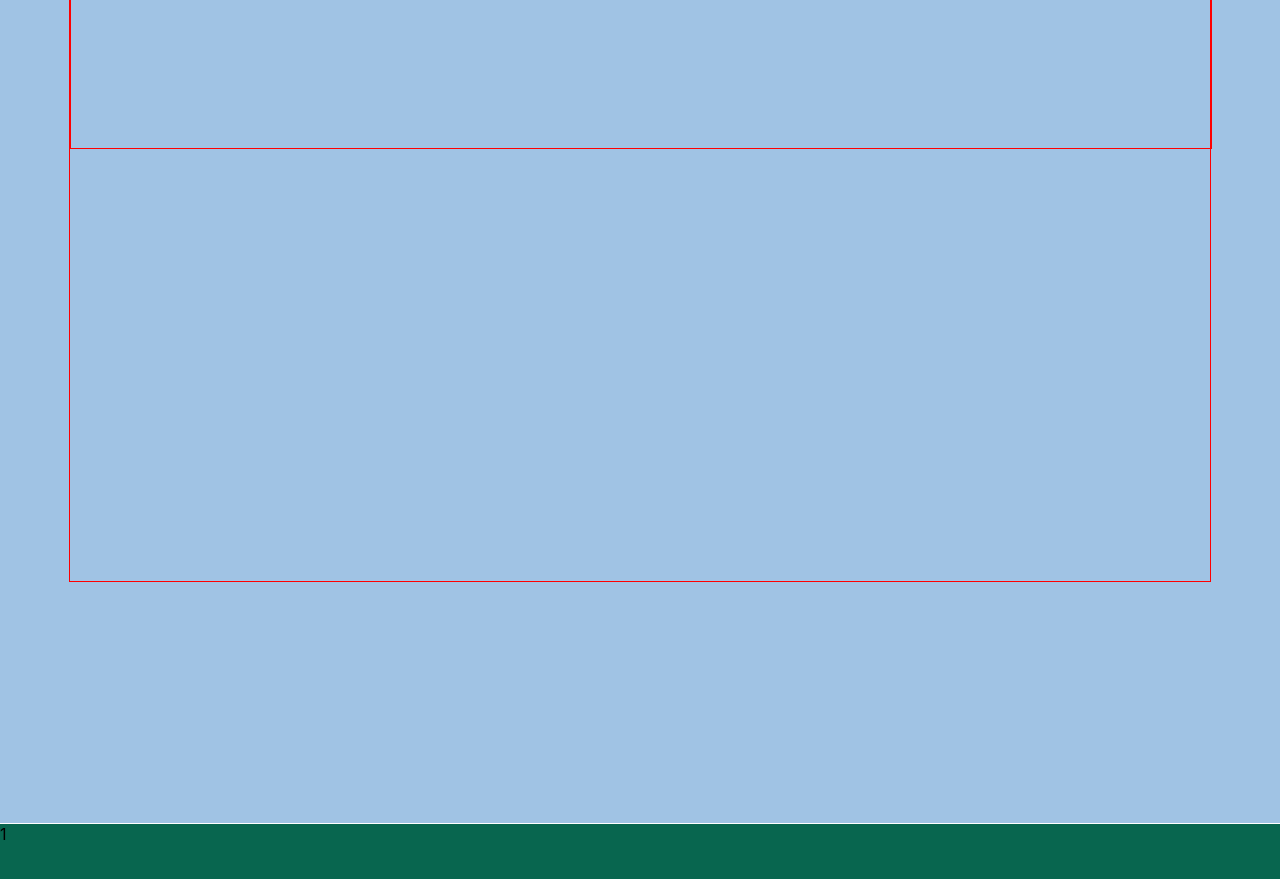
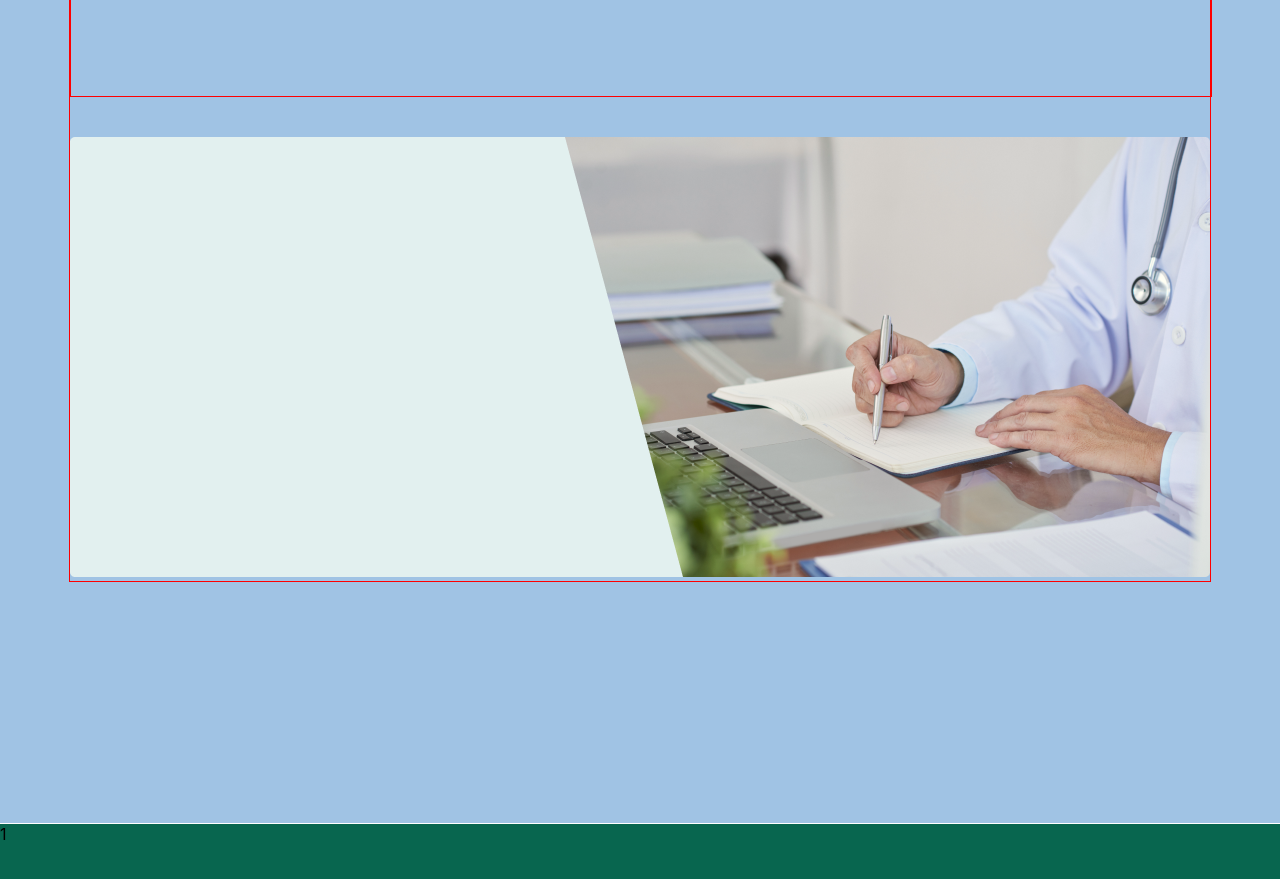
Before and after one commit to yungalesgerov/testSPA, a React app: page / in a window 1280 px wide. Shown: the part 1420-2299 px from the top of the page. Built offline with nearby package versions, Linux system fonts and the light colour scheme.

Commit message:
Add slider

```diff
--- a/package.json
+++ b/package.json
@@ -49,6 +49,7 @@
     "semver": "^7.3.5",
     "source-map-loader": "^3.0.0",
     "style-loader": "^3.3.1",
+    "swiper": "^11.0.6",
     "tailwindcss": "^3.0.2",
     "terser-webpack-plugin": "^5.2.5",
     "web-vitals": "^2.1.4",
--- a/src/components/Main/Main.jsx
+++ b/src/components/Main/Main.jsx
@@ -1,6 +1,7 @@
 import React from 'react';
 import styles from './Main.module.css';
 import heroImg from '../../images/hero_img.png';
+import Slider from '../Slider/Slider.jsx';
 
 
 const Main = () => {
@@ -28,7 +29,7 @@ const Main = () => {
                         <div className={styles.question}></div>
                     </div>
                     <div className={styles.swapper}>
-
+                        <Slider />
                     </div>
                 </div>
             </section>
--- /dev/null
+++ b/src/components/Slider/Slider.jsx
@@ -0,0 +1,21 @@
+import React from 'react';
+import { Swiper, SwiperSlide } from 'swiper/react'
+import 'swiper/css';
+import img1 from '../../images/secondary.png'
+import img2 from '../../images/someImg.jpg';
+
+const Slider = () => {
+    return (
+        <Swiper
+            spaceBetween={50}
+            slidesPerView={1}
+        >
+            <SwiperSlide><img src={img1} alt='pic' /></SwiperSlide>
+            <SwiperSlide><img src={img2} alt='pic' /></SwiperSlide>
+            <SwiperSlide><img src={img1} alt='pic' /></SwiperSlide>
+            <SwiperSlide><img src={img2} alt='pic' /></SwiperSlide>
+        </Swiper>
+    );
+};
+
+export default Slider;
```
Also changed, not shown: src/images/someImg.jpg (added), 1 other file (tests, documents, lock files or other folders).
